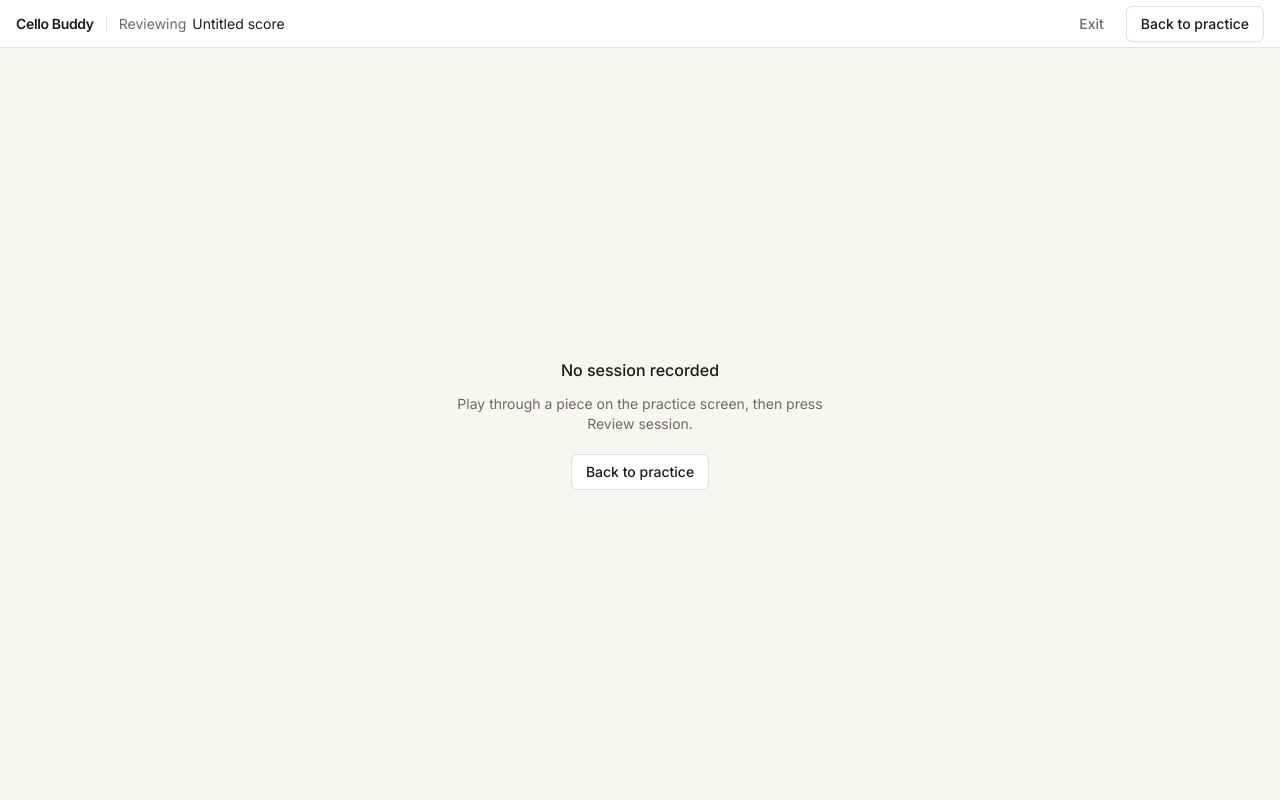
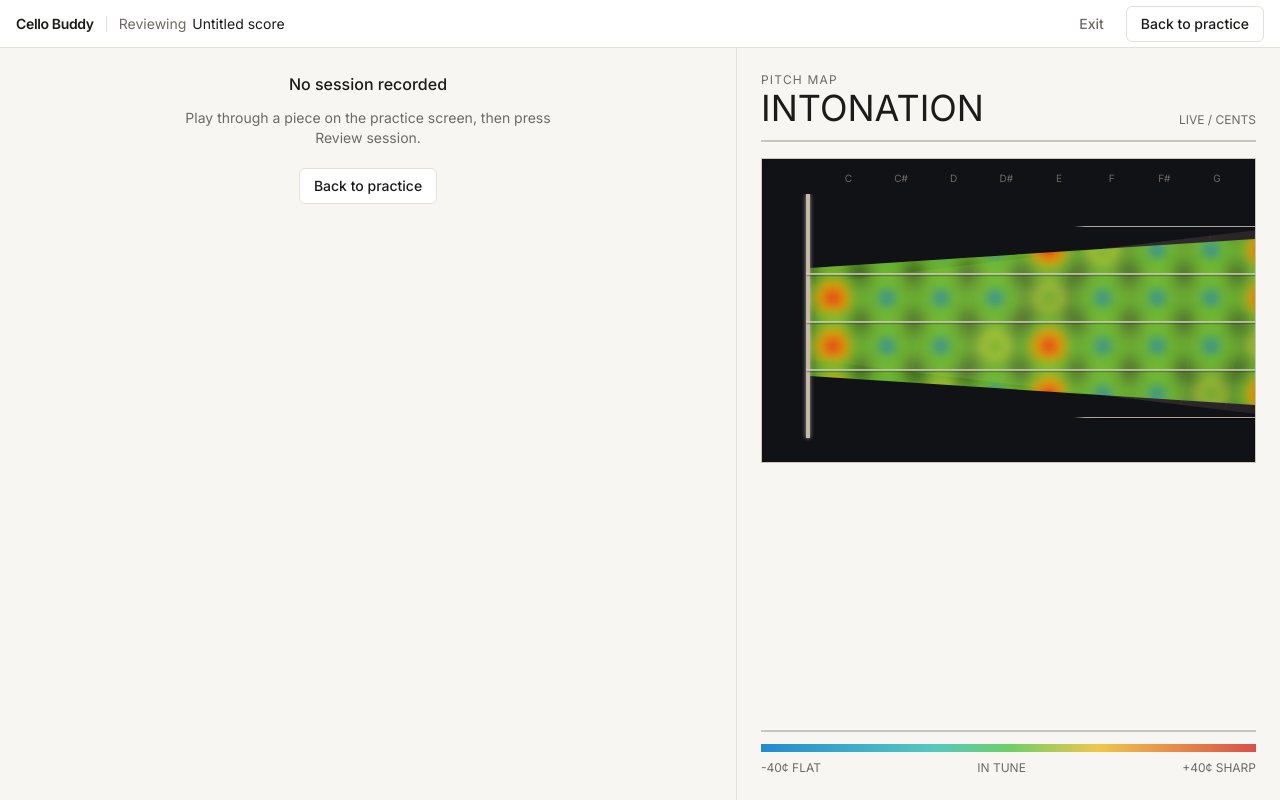
Before and after one commit to teralani/cello-buddy, a Next.js app: page /feedback in a window 1280 px wide. Built offline with nearby package versions, Linux system fonts and the light colour scheme.

Commit message:
Improved data visualization

```diff
--- a/app/feedback/page.tsx
+++ b/app/feedback/page.tsx
@@ -2,6 +2,7 @@ import Link from "next/link";
 import AppHeader from "@/components/app-header";
 import { buttonClass } from "@/components/button";
 import ChatThread from "@/components/chat-thread";
+import IntonationHeatmap from "@/components/intonation-heatmap";
 
 export default function FeedbackPage() {
   return (
@@ -19,7 +20,14 @@ export default function FeedbackPage() {
           </>
         }
       />
-      <ChatThread />
+      <div className="grid min-h-0 flex-1 grid-rows-[minmax(0,1fr)_auto] lg:grid-cols-[minmax(0,1fr)_minmax(24rem,34rem)] lg:grid-rows-1">
+        <section aria-label="Session review" className="min-h-0 min-w-0">
+          <ChatThread />
+        </section>
+        <aside aria-label="Intonation heatmap" className="min-h-0 overflow-y-auto border-t border-border bg-background lg:border-l lg:border-t-0">
+          <IntonationHeatmap />
+        </aside>
+      </div>
     </main>
   );
 }
--- a/components/intonation-heatmap.tsx
+++ b/components/intonation-heatmap.tsx
@@ -3,26 +3,54 @@
 const strings = ["A", "D", "G", "C"];
 const notes = ["C", "C#", "D", "D#", "E", "F", "F#", "G", "G#", "A", "A#", "B"];
 
-function cellColor(cents: number | null) {
-  if (cents === null) return "bg-screen";
-  if (Math.abs(cents) < 12) return "bg-emerald-500/80";
-  return cents < 0 ? "bg-sky/80" : "bg-rose/80";
+function heatStyle(cents: number | null) {
+  if (cents === null) return undefined;
+  const intensity = Math.min(Math.abs(cents), 40) / 40;
+  const center = cents < -10 ? "#2595d1" : cents > 10 ? "#f12d24" : "#7bd334";
+  const middle = cents < -10 ? "#7bd334" : cents > 10 ? "#ffb000" : "#c7ed39";
+  return {
+    backgroundImage: `radial-gradient(circle, ${center} 0%, ${middle} 24%, rgba(126, 211, 52, ${0.7 + intensity * 0.25}) 43%, transparent 76%)`,
+    opacity: 0.72 + intensity * 0.28,
+  };
 }
 
 export default function IntonationHeatmap() {
   return (
-    <div className="flex h-full flex-col gap-4 p-4 sm:p-6">
-      <div className="flex items-end justify-between border-b-2 border-screen-edge pb-3">
-        <div><p className="text-xs uppercase tracking-widest text-ink-soft">Pitch map</p><h2 className="font-display text-4xl uppercase">Intonation</h2></div>
-        <span className="text-xs uppercase text-ink-soft">Live / cents</span>
+    <div className="flex h-full flex-col gap-4 bg-background p-4 sm:p-6">
+      <div className="flex items-end justify-between border-b-2 border-border-strong pb-3">
+        <div><p className="text-xs uppercase tracking-widest text-muted">Pitch map</p><h2 className="font-display text-4xl uppercase">Intonation</h2></div>
+        <span className="text-xs uppercase text-muted">Live / cents</span>
       </div>
-      <div className="overflow-x-auto">
-        <div className="min-w-[520px]">
-          <div className="grid grid-cols-[3rem_repeat(12,minmax(2rem,1fr))] gap-1 text-center text-[10px] uppercase text-ink-soft"><span />{notes.map((note) => <span key={note}>{note}</span>)}</div>
-          {strings.map((string, row) => <div key={string} className="mt-1 grid grid-cols-[3rem_repeat(12,minmax(2rem,1fr))] gap-1"><span className="self-center text-xs font-semibold">{string}</span>{notes.map((note, column) => <span key={note} className={`aspect-square border border-screen-edge ${cellColor((row + column) % 5 === 0 ? (column % 3 - 1) * 8 : null)}`} title={`${string} ${note}`} />)}</div>)}
+      <div className="overflow-hidden border border-border-strong bg-[#111216] p-3 shadow-inner">
+        <div className="w-[133.333%] min-w-170">
+          <div className="grid grid-cols-[3rem_repeat(12,minmax(2rem,1fr))] items-end text-center text-[10px] uppercase text-muted">
+            <span />{notes.map((note) => <span key={note} className="pb-2">{note}</span>)}
+          </div>
+          <div className="relative h-64 overflow-hidden">
+            <div className="absolute inset-y-3 left-8 right-0 [clip-path:polygon(0_34%,100%_0,100%_100%,0_66%)] bg-[linear-gradient(100deg,#211c20_0%,#3e3439_28%,#171519_100%)] shadow-[inset_0_0_18px_rgba(0,0,0,0.8)]" />
+            <div className="absolute inset-y-3 left-8 right-0 [clip-path:polygon(0_34%,100%_0,100%_100%,0_66%)] bg-[repeating-linear-gradient(100deg,transparent_0,transparent_42px,rgba(255,255,255,0.05)_43px,transparent_45px)] opacity-60" />
+            <div className="absolute inset-y-3 left-8 top-0 z-20 w-1 bg-[#c7b9a3] shadow-[0_0_4px_rgba(255,255,255,0.6)]" />
+            <div className="absolute inset-y-8 left-8 right-0 z-10 grid grid-rows-4 [clip-path:polygon(0_22%,100%_0,100%_100%,0_78%)]">
+              {strings.map((string, row) => (
+                <div key={string} className="relative flex items-center">
+                  <span className="absolute -left-8 w-7 text-right text-xs font-semibold text-white">{string}</span>
+                {notes.map((note, column) => {
+                  const cents = (row + column) % 5 === 0 ? (column % 3 - 1) * 8 : (column % 4 === 0 ? 24 : -18);
+                  return <span key={note} className="relative h-full flex-1" title={`${string} ${note}: ${cents > 0 ? "+" : ""}${cents} cents`}><span className="absolute -inset-3 blur-[5px]" style={heatStyle(cents)} /></span>;
+                })}
+              </div>
+            ))}
+            </div>
+            <div className="pointer-events-none absolute inset-y-0 left-8 right-0 z-30 grid grid-rows-4 py-8 [clip-path:polygon(0_22%,100%_0,100%_100%,0_78%)]">
+              {strings.map((string) => <span key={string} className="border-y border-[#eee6d7]/70 shadow-[0_1px_2px_rgba(0,0,0,0.8)]" />)}
+            </div>
+          </div>
         </div>
       </div>
-      <div className="mt-auto grid grid-cols-3 gap-2 border-t-2 border-screen-edge pt-3 text-xs uppercase"><span><i className="mr-2 inline-block h-2 w-2 bg-sky" />Flat</span><span><i className="mr-2 inline-block h-2 w-2 bg-emerald-500" />In tune</span><span><i className="mr-2 inline-block h-2 w-2 bg-rose" />Sharp</span></div>
+      <div className="mt-auto border-t-2 border-border-strong pt-3 text-xs uppercase">
+        <div className="mb-2 h-2 w-full bg-[linear-gradient(90deg,#238bd1_0%,#56c8bf_35%,#6ccf68_50%,#f0c64c_68%,#d94f49_100%)]" />
+        <div className="flex justify-between text-muted"><span>-40¢ flat</span><span>In tune</span><span>+40¢ sharp</span></div>
+      </div>
     </div>
   );
 }
--- a/components/model-test-camera.tsx
+++ b/components/model-test-camera.tsx
@@ -1,7 +1,7 @@
 "use client";
 
 import { startTransition, useEffect, useRef, useState } from "react";
-import { angleDelta, bowAngle, detectDualTapePoints, type DualTapePoints, type TapeColor } from "@/lib/bowVision";
+import { angleDelta, bowAngle, bowPosition, detectDualTapePoints, type DualTapePoints, type TapeColor } from "@/lib/bowVision";
 import { rmsOf } from "@/lib/audioPitch";
 
 type Prediction = { label: string; probabilities: Record<string, number> } | null;
@@ -27,6 +27,7 @@ export default function ModelTestCamera() {
   const [baselineAngle, setBaselineAngle] = useState<number | null>(null);
   const [angle, setAngle] = useState<number | null>(null);
   const [bowX, setBowX] = useState<number | null>(null);
+  const [bowPositionValue, setBowPositionValue] = useState<number | null>(null);
   const [articulation, setArticulation] = useState<Prediction>(null);
   const [strokeCount, setStrokeCount] = useState(0);
   const [audioActive, setAudioActive] = useState(false);
@@ -148,6 +149,12 @@ export default function ModelTestCamera() {
           };
           missedTapeFramesRef.current = 0;
           tapePointsRef.current = detected;
+          const midpoint = {
+            x: (detected.first.x + detected.second.x) / 2,
+            y: (detected.first.y + detected.second.y) / 2,
+            size: 0,
+          };
+          setBowPositionValue(bowPosition(midpoint, height));
           const rawAngle = bowAngle(detected.first, detected.second);
           if (smoothedAngleRef.current === null) {
             smoothedAngleRef.current = rawAngle;
@@ -166,6 +173,7 @@ export default function ModelTestCamera() {
             tapePointsRef.current = null;
             smoothedAngleRef.current = null;
             setAngle(null);
+            setBowPositionValue(null);
           }
         }
       }
@@ -212,6 +220,7 @@ export default function ModelTestCamera() {
           <div><span className="text-ink-soft">Right bow hand X</span><strong className="mt-1 block font-display text-3xl text-butter">{bowX === null ? "--" : bowX.toFixed(3)} m</strong></div>
           <div><span className="text-ink-soft">Bow alignment</span><strong className="mt-1 block font-display text-3xl text-butter">{angle === null ? "--" : `${angle.toFixed(1)} deg`}</strong></div>
           <div><span className="text-ink-soft">Audio gate / strokes</span><strong className="mt-1 block font-display text-3xl text-butter">{audioActive ? "ON" : "OFF"} / {strokeCount}</strong></div>
+          <div><span className="text-ink-soft">Bow position</span><strong className="mt-1 block font-display text-3xl text-butter">{bowPositionValue === null ? "--" : bowPositionValue.toFixed(3)}</strong></div>
         </div>
         <div className="mt-4 border-t-2 border-screen-edge pt-4">
           <span className="text-xs uppercase tracking-widest text-ink-soft">Detected articulation</span>
--- a/lib/bowVision.ts
+++ b/lib/bowVision.ts
@@ -141,7 +141,7 @@ export function angleDelta(current: number, baseline: number) {
   return delta;
 }
 
-export function bowPlacement(midpoint: TapePoint, bridgeY: number | null, fingerboardY: number | null) {
-  if (bridgeY === null || fingerboardY === null) return "uncalibrated";
-  return Math.abs(midpoint.y - bridgeY) <= Math.abs(midpoint.y - fingerboardY) ? "bridge side" : "fingerboard side";
+export function bowPosition(midpoint: TapePoint, frameHeight: number) {
+  if (frameHeight <= 0) return null;
+  return Math.max(0, Math.min(1, midpoint.y / frameHeight));
 }
```
Also changed, not shown: 1 other file (tests, documents, lock files or other folders).
